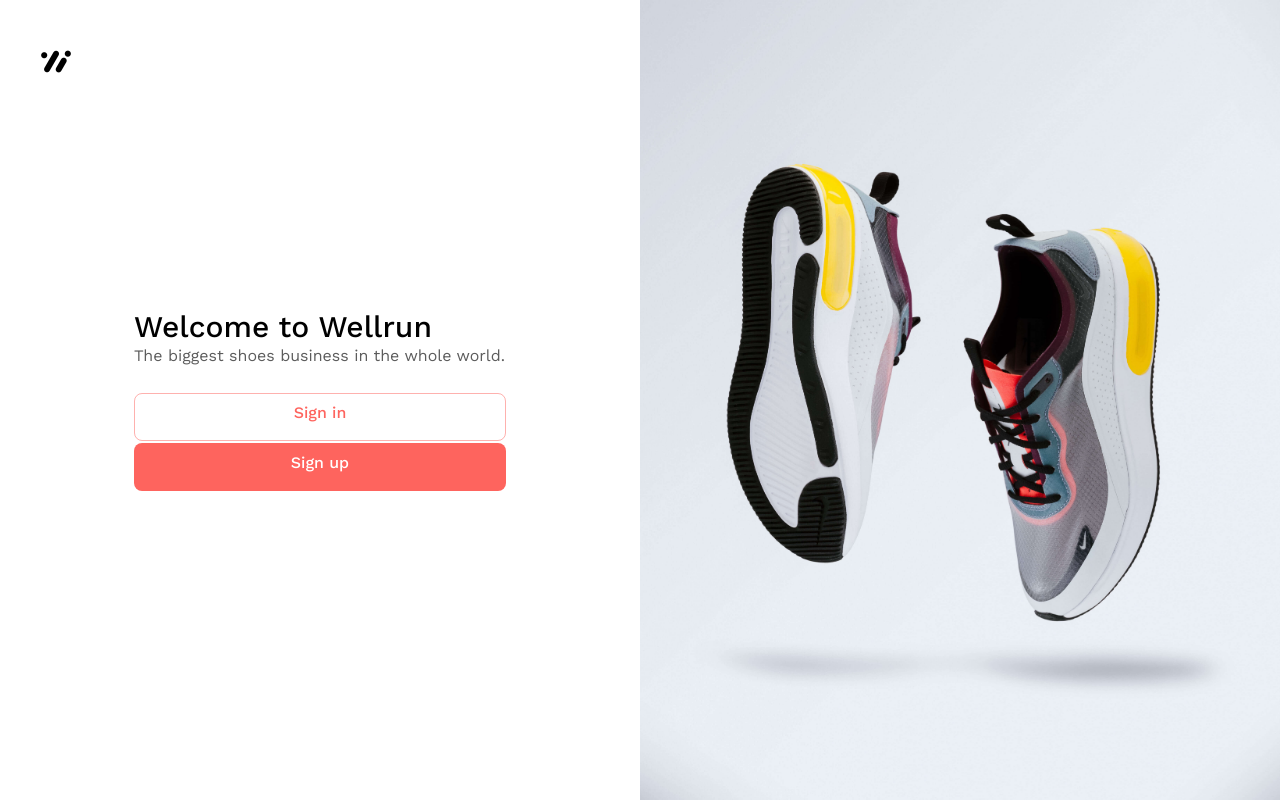
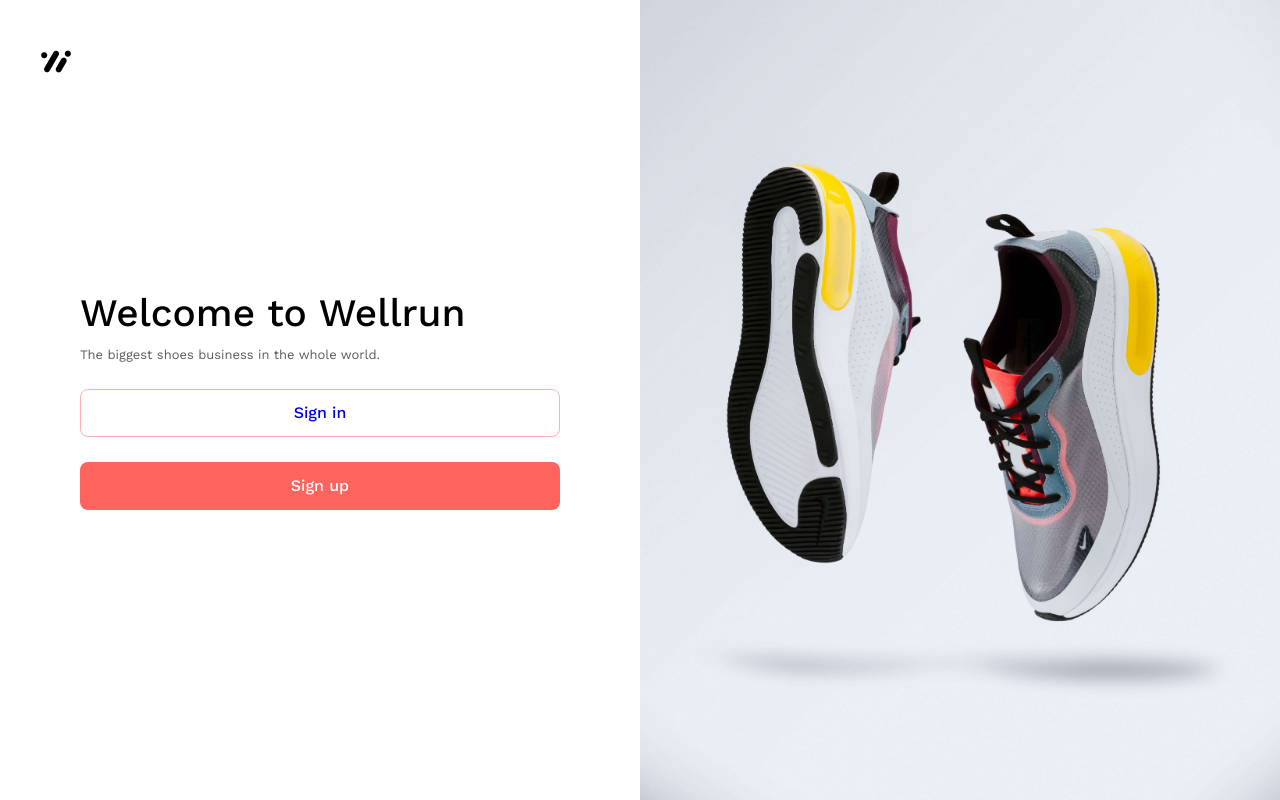
Before and after one commit to DevmianS/shoe-store-app, a Next.js app: page / in a window 1280 px wide. Built offline with nearby package versions, Linux system fonts and the light colour scheme.

Commit message:
update root form styles

```diff
--- a/src/components/Form/RootForm/index.js
+++ b/src/components/Form/RootForm/index.js
@@ -1,68 +1,51 @@
-import React, {useState} from 'react';
 import Button from '@/components/UI/Button';
-import {
-  Box,
-  Checkbox,
-  FormControlLabel,
-  TextField,
-  Typography,
-} from '@mui/material';
+import {rwdValue} from '@/utils/theme';
+import {Box, Typography, useMediaQuery, useTheme} from '@mui/material';
 
 import Link from 'next/link';
 
 const RootForm = () => {
+  const theme = useTheme();
+  const isMobile = useMediaQuery(theme.breakpoints.down('md'));
   return (
     <Box
       sx={{
         width: '100%',
-        maxWidth: '412px',
-        display: 'flex',
-        justifyContent: 'center',
-        alignItems: 'flex-start',
-        flexDirection: 'column',
-        textAlign: 'start',
-        padding: '20px',
+        maxWidth: isMobile ? '100%' : '480px',
       }}
     >
-      <Typography component="h1" variant="h3">
+      <Typography component="h1" variant="h1" sx={{marginBottom: '10px'}}>
         Welcome to Wellrun
       </Typography>
-      <Typography component="p" variant="body1" mb={3}>
+      <Typography
+        component="p"
+        variant="body1"
+        sx={{
+          fontSize: rwdValue(10, 15),
+          color: 'text.secondary',
+          marginBottom: isMobile ? '15px' : '25px',
+        }}
+      >
         The biggest shoes business in the whole world.
       </Typography>
 
-      <Box
-        sx={{
-          width: '100%',
-          height: '100px',
-          display: 'flex',
-          justifyContent: 'space-around',
-          alignItems: 'center',
-          flexDirection: 'column',
-        }}
-      >
-        <Button size="medium" outlined={true}>
-          <Link
-            href="/sign-in"
-            style={{
-              width: '100%',
-              height: '100%',
-              textDecoration: 'none',
-              color: '#FE645E',
-            }}
-          >
-            Sign in
-          </Link>
+      <Box>
+        <Button
+          sx={{
+            marginBottom: isMobile ? '15px' : '25px',
+            display: 'flex',
+            alignItems: 'center',
+            justifyContent: 'center',
+          }}
+          outlined={true}
+        >
+          <Link href="/sign-in">Sign in</Link>
         </Button>
-
-        <Button size="medium">
+        <Button>
           <Link
             href="/sign-up"
             style={{
-              width: '100%',
-              height: '100%',
               color: 'white',
-              textDecoration: 'none',
             }}
           >
             Sign up
--- a/src/components/UI/RootMobile/index.js
+++ b/src/components/UI/RootMobile/index.js
@@ -1,13 +1,11 @@
+import Image from 'next/image';
+import Link from 'next/link';
+
+import React, {useEffect, useRef, useState} from 'react';
+
 import {Box, Typography} from '@mui/material';
-import React, {useEffect, useRef, useState} from 'react';
-import Button from '../Button';
 
-import RootForm from '@/components/Form/RootForm';
-
-import SignLayout from '@/components/Layout/SignLayout';
-import Image from 'next/image';
-
-import Link from 'next/link';
+import Button from '@/components/UI/Button';
 
 const RootMobile = () => {
   const [animationCount, setAnimationCount] = useState(1);
@@ -146,28 +144,15 @@ const RootMobile = () => {
           padding: '10px',
         }}
       >
-        <Button outlined={true} sx={{width: '47%'}}>
-          <Link
-            href="/sign-in"
-            style={{
-              width: '100%',
-              height: '100%',
-              textDecoration: 'none',
-              color: '#FE645E',
-            }}
-          >
-            Sign in
-          </Link>
+        <Button outlined={true} sx={{width: '47%'}} size="small">
+          <Link href="/sign-in">Sign in</Link>
         </Button>
-        <Button sx={{width: '47%'}}>
+        <Button sx={{width: '47%'}} size="small">
           {' '}
           <Link
             href="/sign-up"
             style={{
-              width: '100%',
-              height: '100%',
               color: 'white',
-              textDecoration: 'none',
             }}
           >
             Sign up
```
